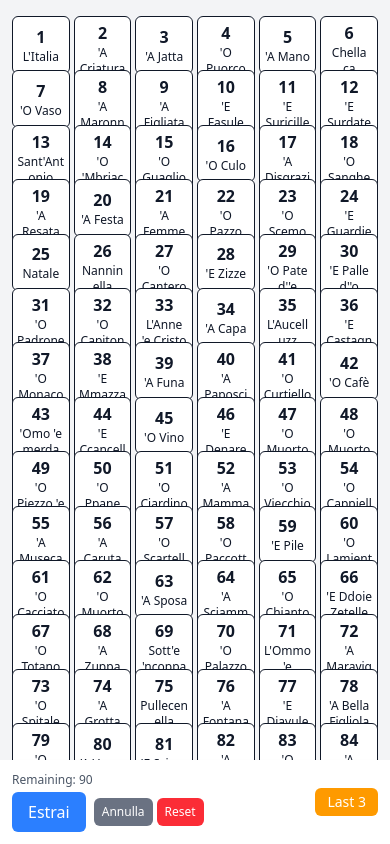
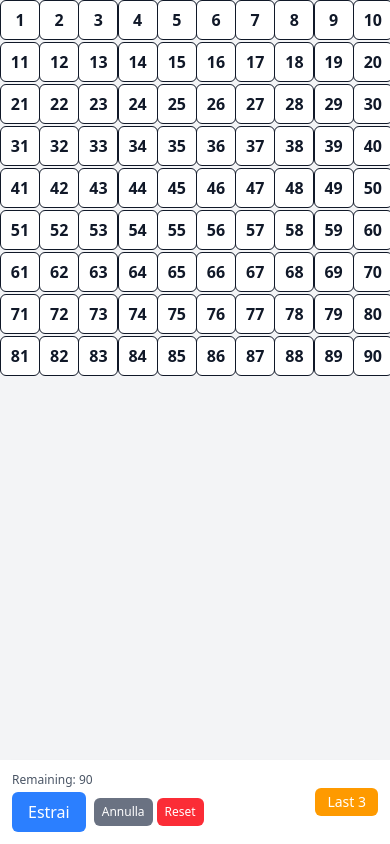
Before and after one commit to floroz/paniere, a React (Vite) app: page / in a window 390 px wide. Built offline with nearby package versions, Linux system fonts and the light colour scheme.

Commit message:
refactor:  layout and improve mobile responsiveness with new Footer component

```diff
--- a/src/App.tsx
+++ b/src/App.tsx
@@ -1,11 +1,24 @@
+import { useState } from "react";
+import Tabellone from "./components/Tabellone";
+import LastDrawsModal from "./components/LastDrawsModal";
+import MobileFooter from "./components/MobileFooter";
+import Footer from "./components/Footer";
 
-import { useState } from 'react';
-import Tabellone from './components/Tabellone';
-import Paniere from './components/Paniere';
-import LastDraw from './components/LastDraw';
-import LastDrawsModal from './components/LastDrawsModal';
-import MobileFooter from './components/MobileFooter';
-import { createPortal } from 'react-dom';
+/**
+ * Desktop layout component that displays the tabellone and footer
+ */
+function DesktopLayout(){
+  return (
+    <div className="min-h-screen flex items-center justify-center bg-gray-100 dark:bg-gray-900 text-gray-900 dark:text-gray-100">
+      <div className="container max-w-6xl h-screen grid grid-cols-1 grid-rows-[80%_20%] overflow-hidden">
+        <div className="row-start-1 row-end-2 col-span-full overflow-auto">
+          <Tabellone />
+        </div>
+        <Footer />
+      </div>
+    </div>
+  );
+}
 
 /**
  * Main App component that orchestrates the game layout and components
@@ -16,33 +29,15 @@ function App() {
   const handleOpenModal = () => setIsModalOpen(true);
   const handleCloseModal = () => setIsModalOpen(false);
 
-  const PortalLastDrawsModal = createPortal(<LastDrawsModal isOpen={isModalOpen} onClose={handleCloseModal} />, document.body);
-
   return (
     <>
-    <div className="min-h-screen flex items-center justify-center bg-gray-100 dark:bg-gray-900 text-gray-900 dark:text-gray-100">
-      <div className="container max-w-6xl mx-auto px-3 py-4 h-screen flex flex-col">
-        <div className="flex-1 overflow-hidden flex flex-col">
-          {/* Tabellone container - flex-grow-1 makes it take all available space */}
-          <div className="flex-grow flex-1 overflow-auto min-h-0">
-            <Tabellone />
-          </div>
-
-          {/* Controls section - fixed height with flex-shrink-0 */}
-          <div className="hidden sm:block mt-4 flex-shrink-0">
-            <div className="grid grid-cols-1 md:grid-cols-2 gap-3">
-              <LastDraw />
-              <Paniere />
-            </div>
-          </div>
-        </div>
-
+      <div className="min-h-screen flex items-center justify-center bg-gray-100 dark:bg-gray-900 text-gray-900 dark:text-gray-100">
+        <DesktopLayout />
         <MobileFooter onOpenLastDraws={handleOpenModal} />
       </div>
-    </div>
-    {PortalLastDrawsModal}
+      <LastDrawsModal isOpen={isModalOpen} onClose={handleCloseModal} />
     </>
   );
 }
 
-export default App
+export default App;
--- /dev/null
+++ b/src/components/Footer/Footer.tsx
@@ -0,0 +1,15 @@
+import LastDraw from "../LastDraw";
+import Paniere from "../Paniere";
+
+function Footer(){
+  return (
+    <div className="row-start-2 row-end-3 col-span-full hidden sm:block p-3">
+      <div className="grid grid-cols-1 md:grid-cols-2 gap-3 h-full">
+        <LastDraw />
+        <Paniere />
+      </div>
+    </div>
+  );
+}
+
+export default Footer;
--- /dev/null
+++ b/src/components/Footer/index.tsx
@@ -0,0 +1 @@
+export { default } from './Footer';
--- a/src/components/LastDrawsModal/LastDrawsModal.tsx
+++ b/src/components/LastDrawsModal/LastDrawsModal.tsx
@@ -1,6 +1,7 @@
 import { useEffect, useRef } from 'react';
 import { useGameStore } from '../../store/useGameStore';
 import { neapolitanNames } from '../../data/neapolitanNames';
+import { createPortal } from 'react-dom';
 
 type LastDrawsModalProps = {
   isOpen: boolean;
@@ -51,7 +52,7 @@ export default function LastDrawsModal({ isOpen, onClose }: LastDrawsModalProps)
 
   if (!isOpen) return null;
 
-  return (
+  return createPortal(
     <div className="fixed inset-0  bg-opacity-70 backdrop-blur-sm flex items-center justify-center z-50">
       <div
         ref={modalRef}
@@ -106,6 +107,7 @@ export default function LastDrawsModal({ isOpen, onClose }: LastDrawsModalProps)
           </button>
         </div>
       </div>
-    </div>
+    </div>,
+    document.body
   );
 }
--- a/src/components/Tabellone/Tabellone.tsx
+++ b/src/components/Tabellone/Tabellone.tsx
@@ -15,7 +15,8 @@ function Casella({ number, name, isDrawn }: CasellaProps) {
     <div
       key={number}
       className={`
-        p-1 border rounded-md flex flex-col items-center justify-center aspect-square
+        sm:w-auto w-10
+        border rounded-md flex flex-col items-center justify-center aspect-square
         ${isDrawn ? 'bg-amber-100 dark:bg-amber-900' : 'bg-white dark:bg-gray-800'}
       `}
       aria-label={`${number}, ${name}, ${isDrawn ? 'drawn' : 'not drawn'}`}
@@ -23,7 +24,7 @@ function Casella({ number, name, isDrawn }: CasellaProps) {
       <span className={`text-base font-bold ${isDrawn ? 'text-amber-800 dark:text-amber-200' : ''}`}>
         {number}
       </span>
-      <span className="text-xs text-center break-words w-full">
+      <span className="sm:block  hidden text-xs text-center break-words">
         {name}
       </span>
     </div>
@@ -31,19 +32,26 @@ function Casella({ number, name, isDrawn }: CasellaProps) {
 }
 
 /**
- * Grid display of all 90 numbers in the game
- * Responsive layout that adjusts columns based on screen size
+ * Grid display of all 90 numbers in the game following the traditional Tombola layout
+ * 9 rows x 10 columns = 90 numbers
  */
 export default function Tabellone() {
   const drawnNumbers = useGameStore((state) => state.drawn);
 
-  // Generate numbers 1-90
-  const numbers = Array.from({ length: 90 }, (_, i) => i + 1);
+  // Create a 9x10 grid (9 rows, 10 columns) for traditional Tombola layout
+  // Each row has numbers 1-10, 11-20, 21-30, etc.
+  const rows = Array.from({ length: 9 }, (_, rowIndex) => {
+    return Array.from({ length: 10 }, (_, colIndex) => {
+      return rowIndex * 10 + colIndex + 1;
+    });
+  });
 
   return (
-    <div className="w-full h-full flex flex-col">
-      <div className="grid grid-cols-6 sm:grid-cols-9 md:grid-cols-10 lg:grid-cols-10 xl:grid-cols-15 gap-1 auto-rows-fr h-full">
-        {numbers.map((number) => {
+    <div className="max-h-full w-full h-auto">
+      <div className="grid grid-rows-[9] grid-cols-[10] gap-0.5">
+        {rows.map((row, rowIndex) => (
+          <div key={`row-${rowIndex}`} className="grid grid-cols-10 gap-0.5">
+            {row.map((number) => {
               const isDrawn = drawnNumbers.includes(number);
               return (
                 <Casella
@@ -55,6 +63,8 @@ export default function Tabellone() {
               );
             })}
           </div>
+        ))}
+      </div>
     </div>
   );
 }
```
Lines whose indentation alone changed are shown as unchanged.
